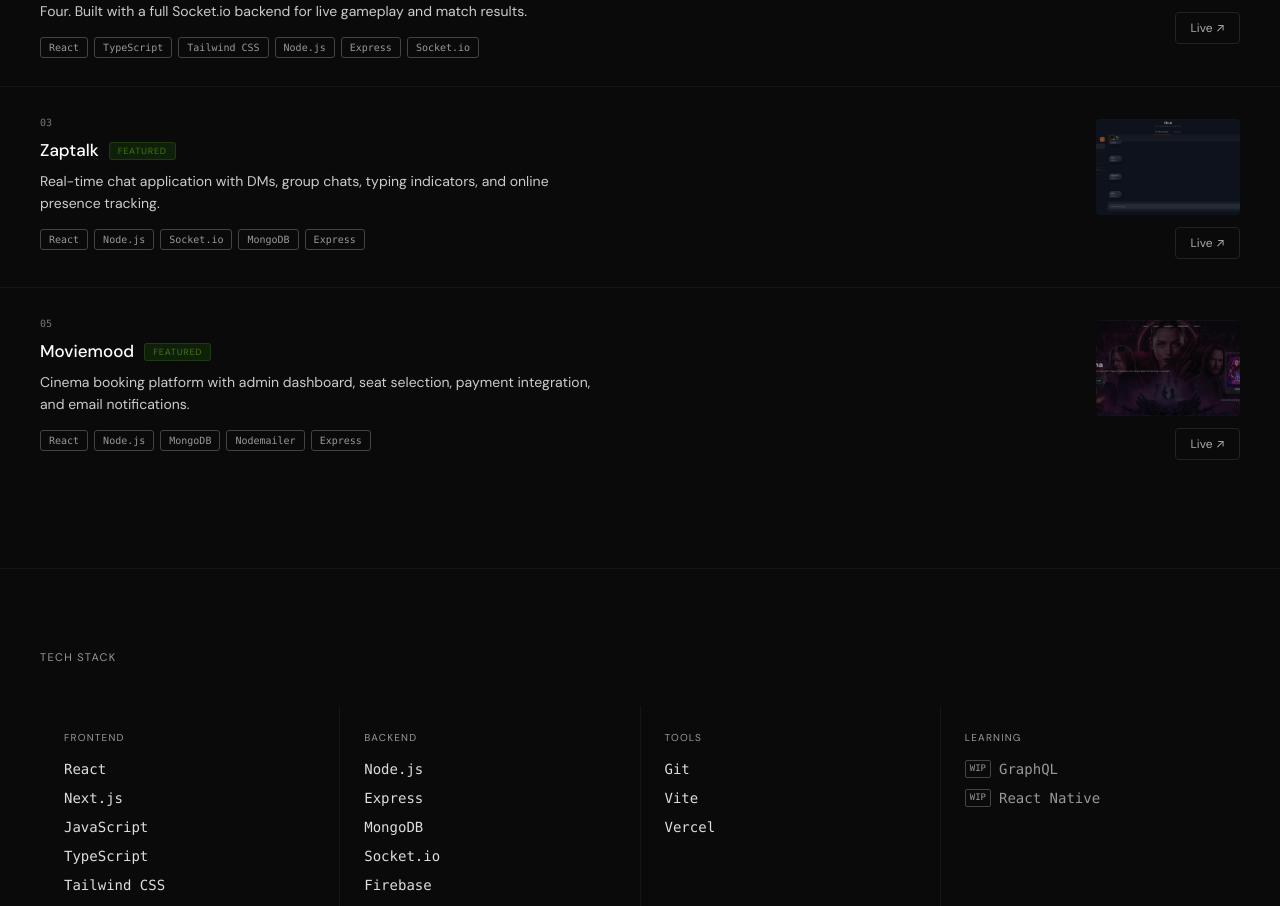
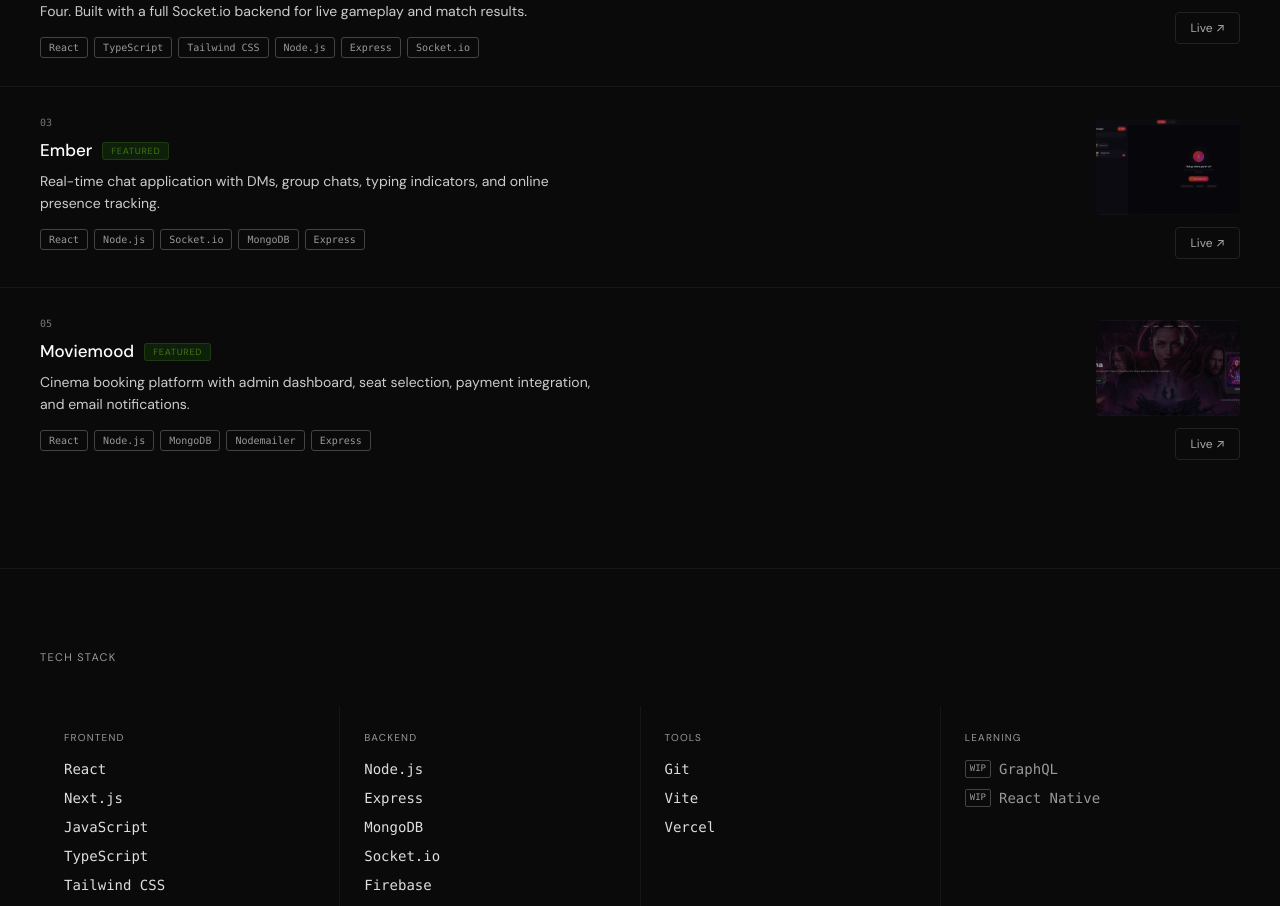
Before and after one commit to Blaqboydee/MyPortfolio, a React (Vite) app: page / in a window 1280 px wide. Shown: the part 1281-2187 px from the top of the page. Built offline with nearby package versions, Linux system fonts and the light colour scheme.

Commit message:
rename project from ZapTalk to Ember

```diff
--- a/src/components/Projects.tsx
+++ b/src/components/Projects.tsx
@@ -1,6 +1,6 @@
 import { useState } from "react";
 import { projects } from "../data/portfolio";
-import zapTalk from "../assets/zaptalk.jpg";
+import ember from "../assets/ember.png";
 import spendly from "../assets/spendly.jpg";
 import movieMood from "../assets/moviemood.jpg";
 import myCinema from "../assets/myCinema.jpg";
@@ -11,7 +11,7 @@ import arena from "../assets/Arena.png";
 const images: Record<string, string> = {
   "01": findAm,
   "02": arena,
-  "03": zapTalk,
+  "03": ember,
   "04": spendly,
   "05": movieMood,
   "06": myCinema,
--- a/src/data/portfolio.ts
+++ b/src/data/portfolio.ts
@@ -46,11 +46,11 @@ export const projects = [
   },
   {
     id: "03",
-    name: "Zaptalk",
+    name: "Ember",
     description:
       "Real-time chat application with DMs, group chats, typing indicators, and online presence tracking.",
     tech: ["React", "Node.js", "Socket.io", "MongoDB", "Express"],
-    live: "https://zaptalk-frontend.vercel.app/",
+    live: "https://emberconnect.vercel.app/",
     featured: true,
   },
   {
```
Also changed, not shown: src/assets/ember.png (added), 1 other file (tests, documents, lock files or other folders).
